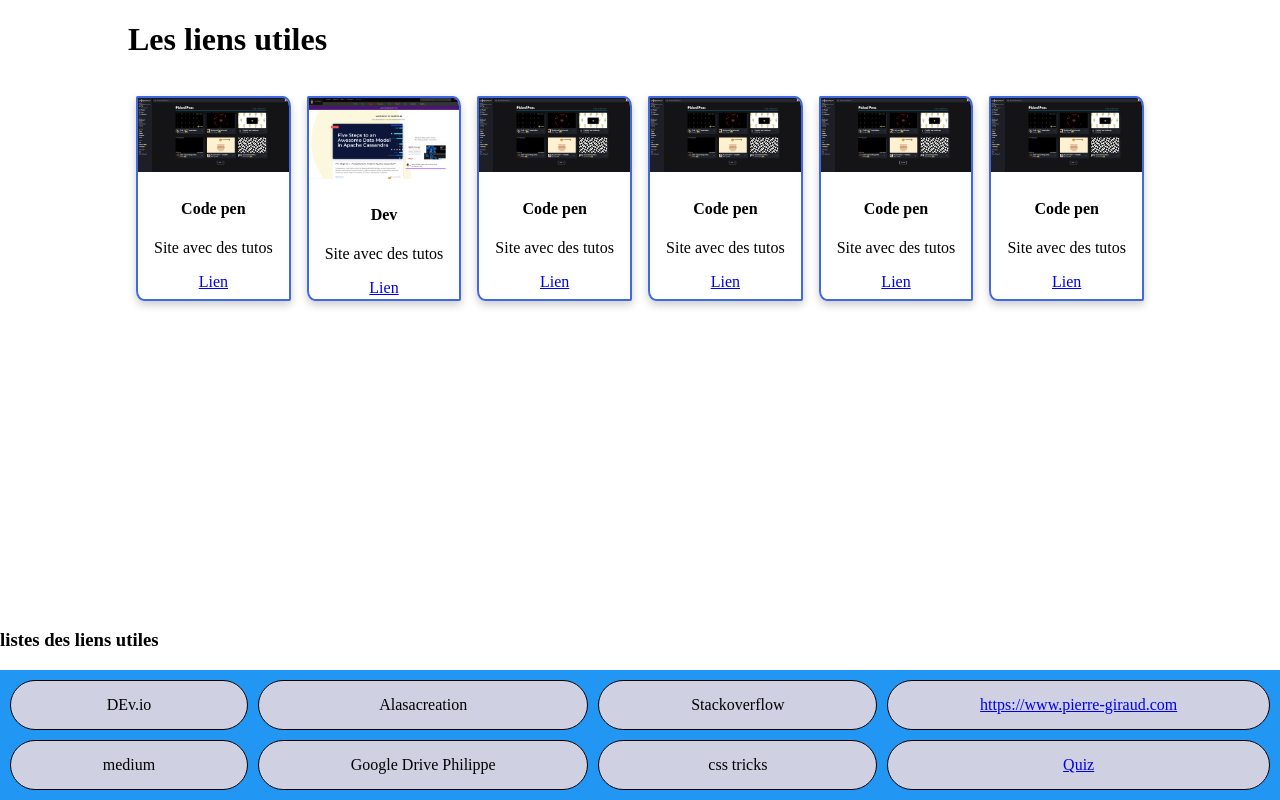
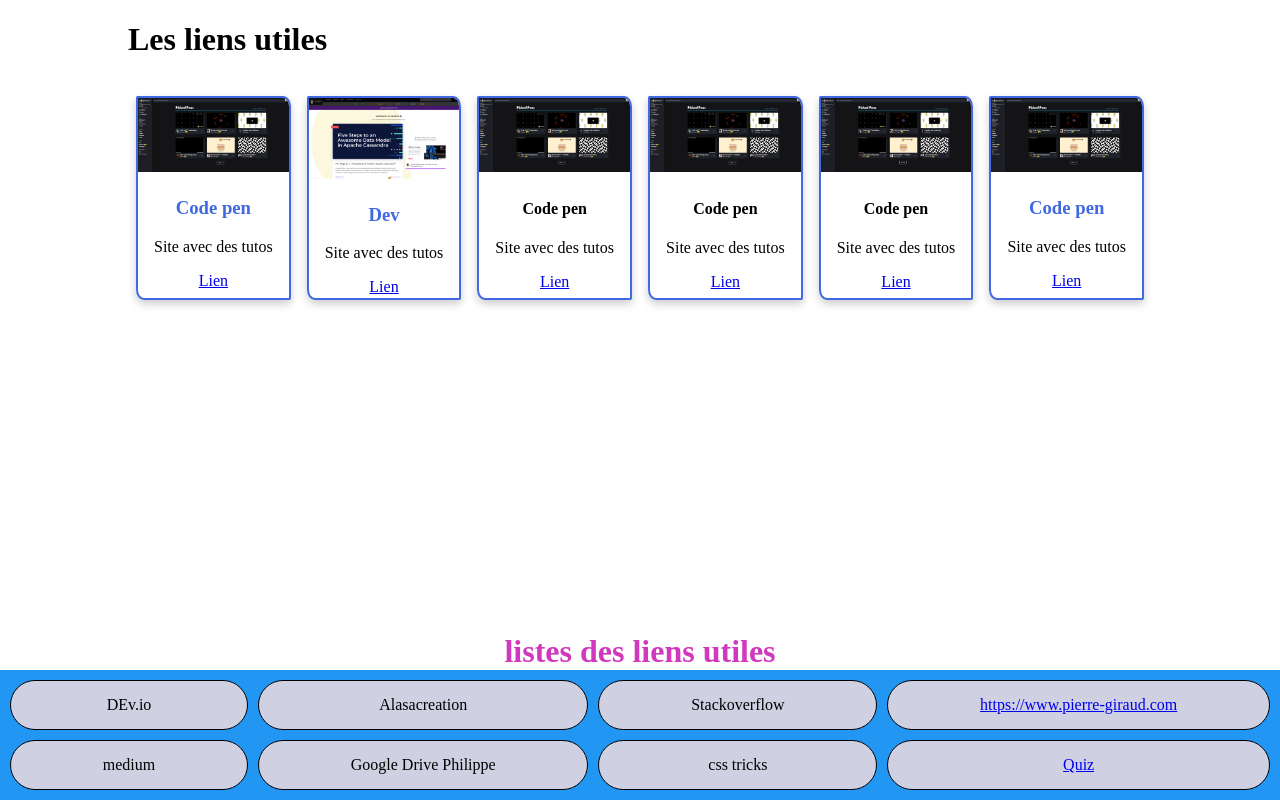
Before and after one commit to pcwebconseils/ITCJV, a plain HTML site: page index.html in a window 1280 px wide. Drawn offline with Linux system fonts and the light colour scheme.

Commit message:
Style footer

```diff
--- a/index.html
+++ b/index.html
@@ -13,7 +13,7 @@
     <div class="card">
       <img src="./Images/cards/codepen.png" alt="Avatar" style="width:100%" />
       <div class="container">
-        <h4><b>Code pen</b></h4>
+        <h3><b>Code pen</b></h3>
         <p>Site avec des tutos</p>
         <a href="https://codepen.io" target="_blank">Lien</a>
       </div>
@@ -21,7 +21,7 @@
     <div class="card">
       <img src="./Images/cards/Scotch.png" alt="Avatar" style="width:100%" />
       <div class="container">
-        <h4><b>Dev</b></h4>
+        <h3><b>Dev</b></h3>
         <p>Site avec des tutos</p>
         <a href="https://dev.to" target="_blank">Lien</a>
       </div>
@@ -53,13 +53,13 @@
     <div class="card">
         <img src="/Images/cards/codepen.png" alt="Avatar" style="width:100%" />
         <div class="container">
-          <h4><b>Code pen</b></h4>
+          <h3 class="titrein"><b>Code pen</b></h3>
           <p>Site avec des tutos</p>
           <a href="https://codepen.io" target="_blank">Lien</a>
         </div>
       </div>
     <footer>
-<h3> listes des liens utiles</h3>
+<h3 class="titre"> listes des liens utiles</h3>
 <div class="grid-container">
     <div> DEv.io</div>
     <div>Alasacreation</div>
--- a/style.css
+++ b/style.css
@@ -51,3 +51,13 @@ main{
     line-height:3em;
     text-align:center;
   }
+  h3{
+    color: royalblue;
+  }
+h3.titre{
+  color: #c506accc;
+  font-size: 2em;
+  width: 25%;
+  margin: auto;
+  text-align: center;
+}
```
